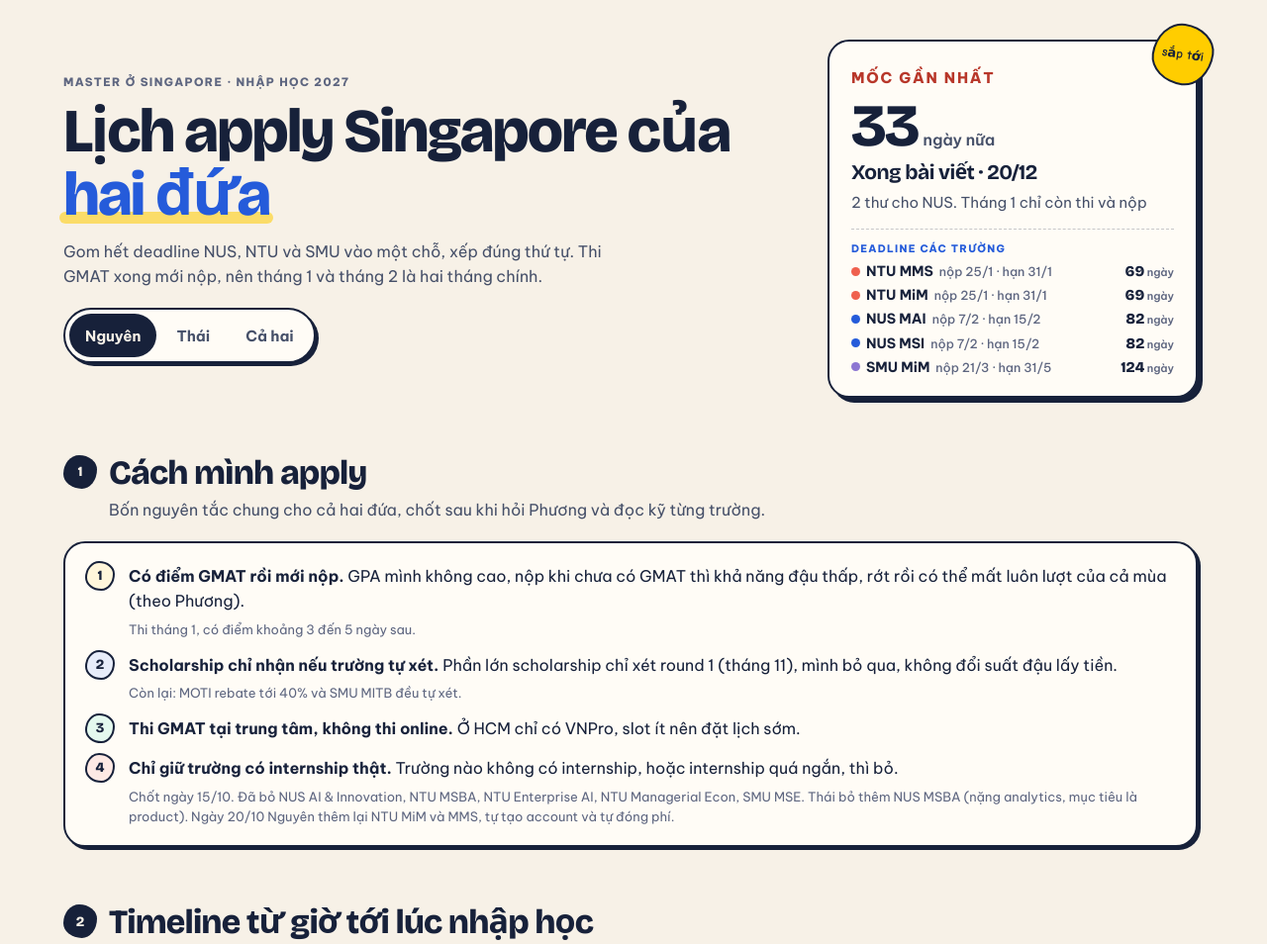
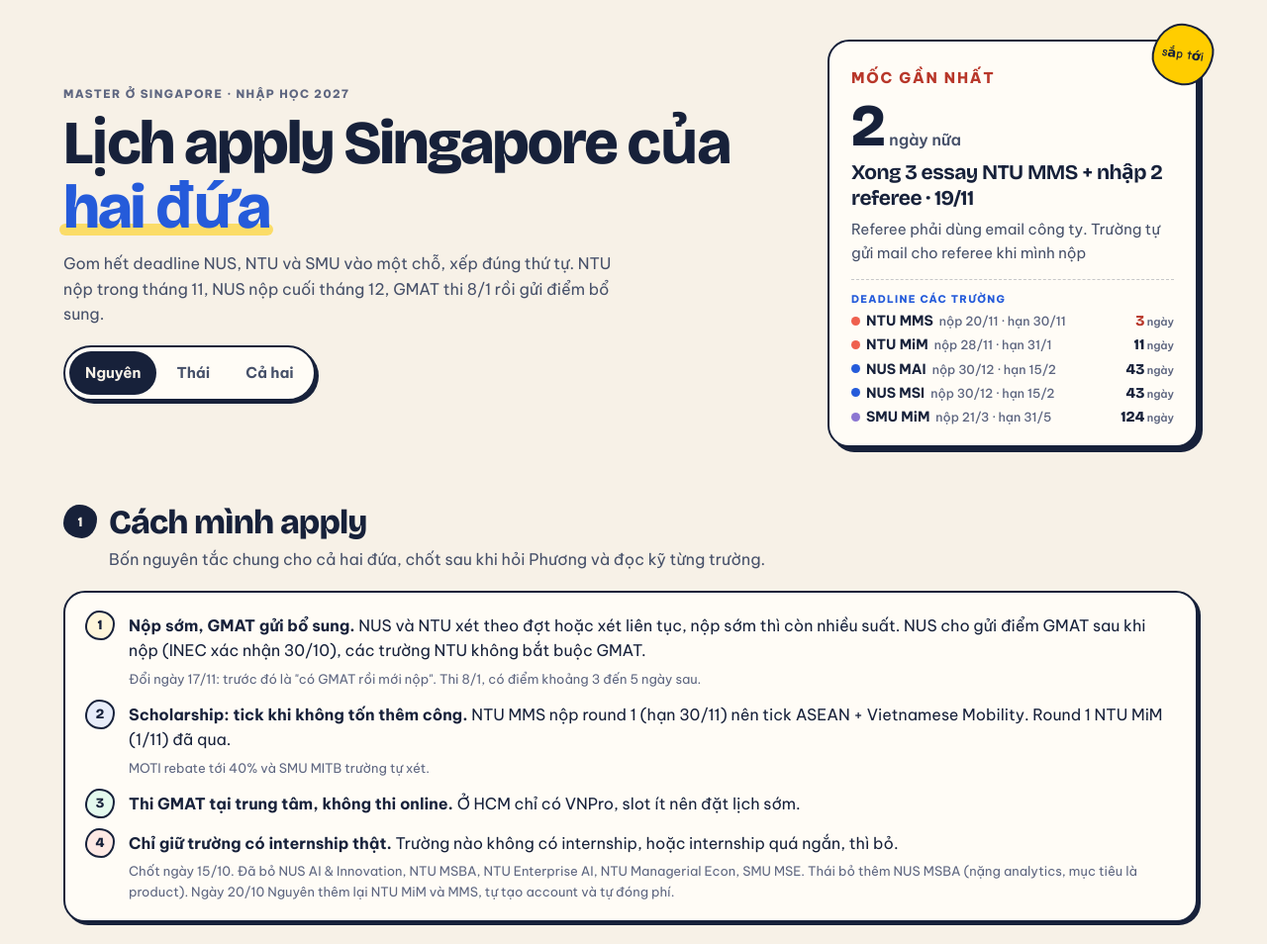
Before and after one commit to thai-max-nguyen/nguyen-sg-journey, a plain HTML site: page index.html in a window 1280 px wide. Shown: the top 954 px of the page at 99% size. Drawn offline with nearby package versions, Linux system fonts and the light colour scheme; a web font is replaced by a local one.

Commit message:
New plan 17/11: NTU in Nov (MMS 20/11, MiM + MSIS 28/11), NUS MAI/MSI 30/12, MOTI submitted, GMAT added later
Co-Authored-By: Claude Opus 5.5 <noreply@anthropic.com>

```diff
--- a/index.html
+++ b/index.html
@@ -325,7 +325,7 @@ h1,h2,h3,h4{font-family:var(--f-display);margin:0;letter-spacing:-.025em;font-st
     <div>
       <p class="eyebrow">Master ở Singapore · nhập học 2027</p>
       <h1>Lịch apply Singapore của <span>hai đứa</span></h1>
-      <p class="lede">Gom hết deadline NUS, NTU và SMU vào một chỗ, xếp đúng thứ tự. Thi GMAT xong mới nộp, nên tháng 1 và tháng 2 là hai tháng chính.</p>
+      <p class="lede">Gom hết deadline NUS, NTU và SMU vào một chỗ, xếp đúng thứ tự. NTU nộp trong tháng 11, NUS nộp cuối tháng 12, GMAT thi 8/1 rồi gửi điểm bổ sung.</p>
       <div class="who" role="radiogroup" aria-label="Xem lịch của ai">
         <button type="button" role="radio" data-who="n" aria-checked="true">Nguyên</button>
         <button type="button" role="radio" data-who="t" aria-checked="false">Thái</button>
@@ -346,8 +346,8 @@ h1,h2,h3,h4{font-family:var(--f-display);margin:0;letter-spacing:-.025em;font-st
     <div class="sec-h"><span class="num">1</span><h2 id="s1">Cách mình apply</h2></div>
     <p class="sec-sub">Bốn nguyên tắc chung cho cả hai đứa, chốt sau khi hỏi Phương và đọc kỹ từng trường.</p>
     <div class="rules">
-      <p><i style="--t:var(--ho-yellow-t)">1</i><span><b>Có điểm GMAT rồi mới nộp.</b> GPA mình không cao, nộp khi chưa có GMAT thì khả năng đậu thấp, rớt rồi có thể mất luôn lượt của cả mùa (theo Phương).<span class="src">Thi tháng 1, có điểm khoảng 3 đến 5 ngày sau.</span></span></p>
-      <p><i style="--t:var(--ho-blue-t)">2</i><span><b>Scholarship chỉ nhận nếu trường tự xét.</b> Phần lớn scholarship chỉ xét round 1 (tháng 11), mình bỏ qua, không đổi suất đậu lấy tiền.<span class="src">Còn lại: MOTI rebate tới 40% và SMU MITB đều tự xét.</span></span></p>
+      <p><i style="--t:var(--ho-yellow-t)">1</i><span><b>Nộp sớm, GMAT gửi bổ sung.</b> NUS và NTU xét theo đợt hoặc xét liên tục, nộp sớm thì còn nhiều suất. NUS cho gửi điểm GMAT sau khi nộp (INEC xác nhận 30/10), các trường NTU không bắt buộc GMAT.<span class="src">Đổi ngày 17/11: trước đó là "có GMAT rồi mới nộp". Thi 8/1, có điểm khoảng 3 đến 5 ngày sau.</span></span></p>
+      <p><i style="--t:var(--ho-blue-t)">2</i><span><b>Scholarship: tick khi không tốn thêm công.</b> NTU MMS nộp round 1 (hạn 30/11) nên tick ASEAN + Vietnamese Mobility. Round 1 NTU MiM (1/11) đã qua.<span class="src">MOTI rebate tới 40% và SMU MITB trường tự xét.</span></span></p>
       <p><i style="--t:var(--ho-green-t)">3</i><span><b>Thi GMAT tại trung tâm, không thi online.</b> Ở HCM chỉ có VNPro, slot ít nên đặt lịch sớm.</span></p>
       <p><i style="--t:var(--ho-coral-t)">4</i><span><b>Chỉ giữ trường có internship thật.</b> Trường nào không có internship, hoặc internship quá ngắn, thì bỏ.<span class="src">Chốt ngày 15/10. Đã bỏ NUS AI &amp; Innovation, NTU MSBA, NTU Enterprise AI, NTU Managerial Econ, SMU MSE. Thái bỏ thêm NUS MSBA (nặng analytics, mục tiêu là product). Ngày 20/10 Nguyên thêm lại NTU MiM và MMS, tự tạo account và tự đóng phí.</span></span></p>
     </div>
@@ -372,7 +372,7 @@ h1,h2,h3,h4{font-family:var(--f-display);margin:0;letter-spacing:-.025em;font-st
       <div class="g-scroll"><div class="g-in" id="gantt"></div></div>
       <p class="g-help"><span class="hand">mẹo:</span>kéo nút vàng, bấm vào một ngày trên biểu đồ, hoặc bấm vào nút vàng rồi dùng phím ← → (giữ Shift để nhảy 1 tuần).</p>
       <div class="legend2">
-        <div><span class="lk">Trường</span><span><i class="lg-bar" style="--c:var(--ho-blue)"></i>NUS</span><span><i class="lg-bar" style="--c:var(--ho-iris)"></i>SMU</span><span><i class="lg-bar" style="--c:var(--ho-ink)"></i>GMAT</span></div>
+        <div><span class="lk">Trường</span><span><i class="lg-bar" style="--c:var(--ho-blue)"></i>NUS</span><span><i class="lg-bar" style="--c:var(--ho-coral)"></i>NTU</span><span><i class="lg-bar" style="--c:var(--ho-iris)"></i>SMU</span><span><i class="lg-bar" style="--c:var(--ho-ink)"></i>GMAT</span></div>
         <div><span class="lk">Ký hiệu</span><span><i class="lg-bar" style="--c:var(--ho-ink-2)"></i>Chuẩn bị hồ sơ</span><span><i class="lg-dl"></i>Deadline của trường</span><span><i class="lg-plan"></i>Ngày mình tự đặt</span><span><i class="lg-slack"></i>Còn dư tới deadline</span><span><i class="lg-tent"></i>Nếu thi lại GMAT</span><span><i class="lg-alt"></i>Round 3</span><span><i class="lg-offer"></i>Có kết quả</span><span><i class="lg-today"></i>Hôm nay</span></div>
       </div>
     </div>
@@ -384,7 +384,7 @@ h1,h2,h3,h4{font-family:var(--f-display);margin:0;letter-spacing:-.025em;font-st
     <div class="log" id="log"></div>
   </section>
 
-  <p class="foot">Nguồn: trang tuyển sinh chính thức của NUS, NTU, SMU và mba.com, cập nhật ngày 21/10/2026. Ngày thi GMAT của Nguyên là dự kiến.</p>
+  <p class="foot">Nguồn: trang tuyển sinh chính thức của NUS, NTU, SMU và mba.com, cập nhật ngày 17/11/2026. Ngày thi GMAT của Nguyên là dự kiến.</p>
 </div>
 
 <script>
@@ -401,34 +401,38 @@ h1,h2,h3,h4{font-family:var(--f-display);margin:0;letter-spacing:-.025em;font-st
 
   /* schools (cards), who: n = Nguyên, t = Thái, b = both */
   var Q=[
-    {id:"t-moti",who:"t",d:"2027-02-28",own:"2027-01-16",ico:"MOTI",k:"nus",school:"NUS",name:"MSc Management of Technology & Innovation (PMDS)",round:"Xét liên tục",fee:"S$109 · đã đóng 20/10",
-     notes:["Hồ sơ làm sẵn, có điểm GMAT là nộp, thứ Bảy 16/1","Học thêm chuyên ngành PMDS, cần GPA lúc tốt nghiệp từ 3.50","Internship MT5766: ít nhất 4 tháng, khoảng 40 giờ/tuần, tự tìm công ty. Trường khuyên làm ở học kỳ 2 (tháng 1 đến 5/2028), nên tìm công ty từ học kỳ 1","GMAT không bắt buộc nhưng được ưu tiên","Không cần referee","Rebate tới 40% cho người ASEAN, trường tự xét sau khi có offer"]},
+    {id:"t-moti",who:"t",d:"2026-11-06",ico:"MOTI",k:"nus",school:"NUS",name:"MSc Management of Technology & Innovation (PMDS)",round:"Đã nộp 6/11",fee:"S$109 · đã đóng 20/10",
+     notes:["Đã nộp 6/11 (INEC nộp, mã hồ sơ K070700222). Có điểm GMAT thì gửi bổ sung","Học thêm chuyên ngành PMDS, cần GPA lúc tốt nghiệp từ 3.50","Internship MT5766: ít nhất 4 tháng, khoảng 40 giờ/tuần, tự tìm công ty. Trường khuyên làm ở học kỳ 2 (tháng 1 đến 5/2028), nên tìm công ty từ học kỳ 1","GMAT không bắt buộc nhưng được ưu tiên","Không cần referee","Rebate tới 40% cho người ASEAN, trường tự xét sau khi có offer"]},
+    {id:"t-msis",who:"t",d:"2027-02-15",own:"2026-11-28",ico:"MSIS",k:"ntu",school:"NTU",name:"MSc Information Systems (WKWSCI)",round:"Tự nộp",fee:"S$50 · tự đóng",
+     notes:["Nộp 28/11 trên portal COAL, hạn của trường 15/2","3 bài: Reason (≤2000 ký tự), Work Assignment (≤2000 ký tự), Personal Statement (không bắt buộc)","Không cần GMAT","Referee gửi thư sau khi mình bấm nộp (luật của WKWSCI)"]},
     {id:"t-mitb",who:"t",d:"2027-05-31",own:"2027-03-14",ico:"MITB",k:"smu",school:"SMU",name:"Master of IT in Business",round:"#2 · track DT",fee:"đã đóng qua INEC",
      notes:["Đổi sang track Digital Transformation: có vai Digital Product Manager và 2 môn product (IS622, IS624)","Internship 6 tháng, không bắt buộc, công ty chọn người","Nộp trước 14/3 để không đụng lễ cưới Đà Lạt (3/4) và đám cưới Tây Ninh (15–16/5), hạn của trường là 31/5","Scholarship SMU tự xét, không phải nộp thêm (ASEAN PG cần GMAT 650 thang cũ)","Không apply Vingroup scholarship vì phải về làm cho Vin"]},
-    {id:"n-mai",who:"n",d:"2027-02-15",own:"2027-02-07",ico:"MAI",k:"nus",school:"NUS",name:"MSc Marketing Analytics & Insights",round:"Round cuối",fee:"S$100 · đã đóng",
-     notes:["Nộp sau khi có điểm GMAT, trước 15/2","Không cần referee","Motivation letter tối đa 500 chữ","Round cuối không có scholarship, kết quả có thể tới tháng 6, 7","Chọn làm internship (BMK5300A, 4 tín chỉ, tự tìm công ty) thay cho consultancy project"]},
-    {id:"n-msi",who:"n",d:"2027-02-15",own:"2027-02-07",ico:"MSI",k:"nus",school:"NUS",name:"MSc Strategic Analysis & Innovation",round:"Round cuối",fee:"S$100 · đã đóng 20/10",
-     notes:["Nộp cùng lúc với MAI, trước 15/2","Motivation letter viết riêng, không dùng lại bài MAI","Có interview nếu vào shortlist","Đăng ký internship BMP5301 (không bắt buộc, thêm S$7,085, học kéo dài tới tháng 11/2028)"]},
+    {id:"n-mai",who:"n",d:"2027-02-15",own:"2026-12-30",ico:"MAI",k:"nus",school:"NUS",name:"MSc Marketing Analytics & Insights",round:"Round cuối",fee:"S$100 · đã đóng",
+     notes:["Nộp trước cuối tháng 12, hạn của trường 15/2. Điểm GMAT gửi bổ sung sau","Không cần referee","Motivation letter tối đa 500 chữ","Round cuối không có scholarship, kết quả có thể tới tháng 6, 7","Chọn làm internship (BMK5300A, 4 tín chỉ, tự tìm công ty) thay cho consultancy project"]},
+    {id:"n-msi",who:"n",d:"2027-02-15",own:"2026-12-30",ico:"MSI",k:"nus",school:"NUS",name:"MSc Strategic Analysis & Innovation",round:"Round cuối",fee:"S$100 · đã đóng 20/10",
+     notes:["Nộp cùng lúc với MAI, trước cuối tháng 12","Motivation letter viết riêng, không dùng lại bài MAI","Có interview nếu vào shortlist","Đăng ký internship BMP5301 (không bắt buộc, thêm S$7,085, học kéo dài tới tháng 11/2028)"]},
     {id:"n-smumim",who:"n",d:"2027-05-31",own:"2027-03-21",ico:"MiM",k:"smu",school:"SMU",name:"MSc in Management",round:"#3 · intake tháng 8",fee:"S$100 · đang xin miễn",
      notes:["Trường thứ 3 của Nguyên, chắc chắn nộp","Nhận GMAT, GRE hoặc SMU Admission Test (thi riêng của trường, thay được GMAT)","2 referee, 18 tháng full-time, SMU lo Student's Pass","Internship ít nhất 10 tuần, tháng 4 đến 6/2028. Không chọn bỏ internship","Nộp trước 21/3 cho khỏi đụng lễ cưới. Hạn của trường 31/5","Phí có thể được miễn, Nguyên đang mail xin SMU"]},
-    {id:"n-ntumms",who:"n",d:"2027-01-31",own:"2027-01-25",ico:"MMS",k:"ntu",school:"NTU",name:"MSc Marketing Science",round:"Round 2",fee:"S$100 · tự đóng",
-     notes:["Thêm lại ngày 20/10. Nguyên tự tạo account NTU và tự đóng phí","Nộp sau khi có điểm GMAT, trước 31/1 (Round 2). Round 3 hạn 31/3","NTU chỉ nhận điểm GMAT thi tại trung tâm","Cần essays, 2 referee (email công ty), CV tối đa 3 trang, video giới thiệu","Internship không bắt buộc, tháng 7 đến 12/2028"]},
-    {id:"n-ntumim",who:"n",d:"2027-01-31",own:"2027-01-25",ico:"MiM",k:"ntu",school:"NTU",name:"Master in Management",round:"Round 2",fee:"S$100 · tự đóng",
-     notes:["Thêm lại ngày 20/10. Nguyên tự tạo account NTU và tự đóng phí","Nộp sau khi có điểm GMAT, trước 31/1 (Round 2). Round 3 hạn 31/3","Cần essays, 2 referee, phỏng vấn quay video","Internship không bắt buộc, tháng 7 đến 12"]}
+    {id:"n-ntumms",who:"n",d:"2026-11-30",own:"2026-11-20",ico:"MMS",k:"ntu",school:"NTU",name:"MSc Marketing Science",round:"Round 1 · có scholarship",fee:"S$100 · tự đóng",
+     notes:["Thêm lại ngày 20/10. Nguyên tự tạo account NTU và tự đóng phí","Nộp 20/11, trước chuyến Hàn. Round 1 hạn 30/11, xét ASEAN scholarship (tới 90%)","Tick cả ASEAN và Vietnamese Mobility, trường chỉ trao 1","GMAT không bắt buộc, NTU chỉ nhận điểm thi tại trung tâm","Cần essays, 2 referee (email công ty), CV tối đa 3 trang, video giới thiệu","Internship không bắt buộc, tháng 7 đến 12/2028"]},
+    {id:"n-ntumim",who:"n",d:"2027-01-31",own:"2026-11-28",ico:"MiM",k:"ntu",school:"NTU",name:"Master in Management",round:"Round 2",fee:"S$100 · tự đóng",
+     notes:["Thêm lại ngày 20/10. Nguyên tự tạo account NTU và tự đóng phí","Nộp 28/11, sớm trong Round 2 (hạn 31/1). GMAT không bắt buộc","Cần essays, 2 referee, phỏng vấn quay video","Internship không bắt buộc, tháng 7 đến 12"]}
   ];
   /* milestones */
   var EV=[
     {who:"b",d:"2026-10-31",t:"Đặt lịch thi GMAT",n:"Thi tại trung tâm, slot ở HCM ít nên đặt sớm",ids:["gmat"],k:"res"},
     {who:"t",d:"2026-10-31",t:"Bắt đầu tìm công ty internship cho MOTI",n:"Internship MT5766 phải tự tìm, ít nhất 4 tháng. Bắt đầu kết nối từ giờ để kịp học kỳ 2 (tháng 1/2028)",ids:["t-moti"],k:"nus"},
     {who:"b",d:"2026-11-21",t:"Đi Hàn 21 đến 24/11",n:"Nghỉ ôn mấy ngày này",ids:["life"],k:"life",life:1},
-    {who:"t",d:"2026-12-12",t:"Hồ sơ MOTI sẵn sàng",n:"Chỉ còn chờ điểm GMAT",ids:["t-moti"],k:"nus"},
-    {who:"n",d:"2026-12-20",t:"Xong bài viết",n:"2 thư cho NUS. Tháng 1 chỉ còn thi và nộp",ids:["n-mai","n-msi"],k:"res"},
+    {who:"n",d:"2026-11-19",t:"Xong 3 essay NTU MMS + nhập 2 referee",n:"Referee phải dùng email công ty. Trường tự gửi mail cho referee khi mình nộp",ids:["n-ntumms"],k:"ntu"},
+    {who:"n",d:"2026-11-20",t:"Nộp NTU MMS",n:"Round 1, hạn 30/11. Tick ASEAN + Vietnamese Mobility scholarship",ids:["n-ntumms"],k:"ntu",main:1,school:1},
+    {who:"t",d:"2026-11-26",t:"Chốt 3 bài NTU MSIS",n:"Reason, Work Assignment, Personal Statement (chị Phương, anh Phong review)",ids:["t-msis"],k:"ntu"},
+    {who:"t",d:"2026-11-28",t:"Nộp NTU MSIS",n:"Portal COAL, S$50. Sau khi nộp nhắc chị Chi, anh Tú gửi thư giới thiệu",ids:["t-msis"],k:"ntu",main:1,school:1},
+    {who:"n",d:"2026-11-28",t:"Nộp NTU MiM",n:"Round 2, hạn của trường 31/1. Câu hỏi essay chỉ thấy trong portal NBS",ids:["n-ntumim"],k:"ntu",main:1,school:1},
+    {who:"b",d:"2026-11-30",t:"Xong mọi bài viết",n:"2 thư NUS (MAI, MSI) và PS1 + PS2 SMU MiM. Chỉ còn GMAT",ids:["n-mai","n-msi","n-smumim"],k:"res"},
+    {who:"n",d:"2026-12-15",t:"Có giấy chứng minh tài chính",n:"NUS MAI + MSI cần sao kê ngân hàng hoặc thư bảo lãnh (INEC hướng dẫn)",ids:["n-mai","n-msi"],k:"nus"},
+    {who:"n",d:"2026-12-30",t:"Nộp NUS MAI và NUS MSI",n:"Hạn của trường 15/2. Điểm GMAT gửi bổ sung sau khi thi",ids:["n-mai","n-msi"],k:"nus",main:1,school:1},
     {who:"b",d:"2027-01-08",t:"Thi GMAT",n:"Thái thi 8/1 ở VNPro. Nguyên thi cùng tuần (dự kiến)",ids:["gmat"],k:"res",main:1},
-    {who:"b",d:"2027-01-12",t:"Có điểm GMAT lần 1",n:"Điểm ổn thì nộp luôn. Muốn thi lại thì thi khoảng 26/1, vẫn kịp nộp NUS 7/2",ids:["gmat"],k:"res"},
-    {who:"t",d:"2027-01-16",t:"Nộp NUS MOTI",n:"Nộp kèm điểm GMAT, xét liên tục nên nộp sớm",ids:["t-moti"],k:"nus",main:1,school:1},
-    {who:"n",d:"2027-01-25",t:"Nộp NTU MMS và NTU MiM",n:"Round 2, hạn của trường 31/1. Nộp bằng account NTU của Nguyên",ids:["n-ntumms","n-ntumim"],k:"ntu",main:1,school:1},
-    {who:"n",d:"2027-02-07",t:"Nộp NUS MAI và NUS MSI",n:"Round cuối, hạn của trường 15/2. Kịp cả khi thi lại GMAT cuối tháng 1",ids:["n-mai","n-msi"],k:"nus",main:1,school:1},
-    {who:"t",d:"2027-02-28",t:"Hạn cuối NUS MOTI",n:"Đã nộp từ tháng 1 thì không cần làm gì",ids:["t-moti"],k:"nus",school:1},
+    {who:"b",d:"2027-01-12",t:"Có điểm GMAT lần 1",n:"Gửi điểm cho NUS (MOTI, MAI, MSI). Điểm tốt thì gửi thêm cho NTU",ids:["gmat"],k:"res"},
     {who:"b",d:"2027-03-01",t:"Bắt đầu có kết quả",n:"Các trường báo dần từ tháng 3 tới khoảng tháng 6",ids:["offer"],k:"res",main:1},
     {who:"t",d:"2027-03-14",t:"Nộp SMU MITB (track Digital Transformation)",n:"Trường #2, chắc chắn nộp, nộp trước mùa cưới. Hạn của trường 31/5",ids:["t-mitb"],k:"smu",main:1,school:1},
     {who:"n",d:"2027-03-21",t:"Nộp SMU MiM",n:"Trường thứ 3, chắc chắn nộp, nộp trước mùa cưới. SMU nhận GMAT hoặc SMU Admission Test. Hạn của trường 31/5",ids:["n-smumim"],k:"smu",main:1,school:1},
@@ -441,19 +445,21 @@ h1,h2,h3,h4{font-family:var(--f-display);margin:0;letter-spacing:-.025em;font-st
   var PREP={
     "b|2026-10-31":["Chọn ngày thi tuần 8/1 ở VNPro","Đặt chỗ và trả phí trên mba.com","Làm 1 bài thi thử"],
     "t|2026-10-31":["Lên danh sách công ty muốn làm internship","Bắt đầu nhắn hỏi người quen ở Singapore"],
-    "t|2026-12-12":["Viết statement 1 trang"],
-    "n|2026-12-20":["2 thư cho NUS (MAI, MSI), mỗi thư tối đa 500 chữ","Essays cho NTU MMS và NTU MiM","Hỏi trước 2 người viết thư giới thiệu cho NTU và SMU MiM"],
+    "n|2026-11-19":["Essay 1, 2, 3 (mỗi bài tối đa 400 chữ)","Nhập tên + email công ty của 2 referee","CV tối đa 3 trang"],
+    "n|2026-11-20":["Tick ASEAN + Vietnamese Mobility","Trả phí S$100","Báo 2 referee để ý mail của NTU"],
+    "t|2026-11-28":["Dán 2 bài vào portal, upload Personal Statement","Trả phí S$50","Nhắn chị Chi, anh Tú gửi thư"],
+    "n|2026-11-28":["Copy câu hỏi essay từ portal NBS","Dùng lại 2 referee của MMS","Trả phí S$100"],
+    "b|2026-11-30":["2 thư NUS, mỗi thư tối đa 500 chữ","PS1 + PS2 SMU MiM, 500–600 chữ mỗi bài"],
+    "n|2026-12-30":["Upload 2 thư + chứng minh tài chính","Trả phí"],
     "b|2027-01-08":["Làm 1 bài thi thử full","Mang passport bản gốc"],
-    "b|2027-01-12":["Xem điểm: nộp luôn hay thi lại","Gửi điểm cho các trường"],
-    "t|2027-01-16":["Nộp MOTI kèm điểm GMAT"],
-    "n|2027-02-07":["Nộp 2 thư NUS, trả phí"],
+    "b|2027-01-12":["Gửi điểm GMAT cho NUS MOTI, MAI, MSI","Điểm tốt thì gửi thêm cho NTU"],
     "b|2027-03-01":["Mỗi tuần xem email của trường"],
     "t|2027-03-14":["Dùng lại 2 essay MITB","Chọn track Digital Transformation khi nộp"],
     "n|2027-03-21":["Nộp SMU MiM, điền email 2 người giới thiệu","Không chọn bỏ internship"],
     "b|2027-06-30":["Chọn trường, đặt cọc","Làm Student's Pass"]
   };
   EV.forEach(function(e){var x=PREP[e.who+"|"+e.d];if(x)e.prep=x});
-  var PILL={"t-moti":"NUS MOTI","t-mitb":"SMU MITB","n-mai":"NUS MAI","n-msi":"NUS MSI","n-smumim":"SMU MiM","n-ntumms":"NTU MMS","n-ntumim":"NTU MiM"};
+  var PILL={"t-moti":"NUS MOTI","t-msis":"NTU MSIS","t-mitb":"SMU MITB","n-mai":"NUS MAI","n-msi":"NUS MSI","n-smumim":"SMU MiM","n-ntumms":"NTU MMS","n-ntumim":"NTU MiM"};
 
   function D(s){var p=s.split("-").map(Number);return new Date(p[0],p[1]-1,p[2])}
   var today=new Date();today.setHours(0,0,0,0);
@@ -554,13 +560,14 @@ h1,h2,h3,h4{font-family:var(--f-display);margin:0;letter-spacing:-.025em;font-st
     {grp:"Cả hai",who:"b"},
     {id:"gmat",label:"Ôn và thi GMAT",k:"res",who:"b",prep:["2026-10-11","2027-01-08"],plan:[["2026-10-31","đặt lịch"],["2027-01-08","thi 8/1"]],retake:["2027-01-09","2027-01-26"]},
     {grp:"Nguyên",who:"n"},
-    {id:"n-mai",label:"NUS MAI",k:"nus",who:"n",prep:["2026-10-11","2027-02-07"],plan:[["2027-02-07","nộp 7/2"]],slack:["2027-02-08","2027-02-15"],dl:"2027-02-15"},
-    {id:"n-msi",label:"NUS MSI",k:"nus",who:"n",prep:["2026-10-11","2027-02-07"],plan:[["2027-02-07","nộp 7/2"]],slack:["2027-02-08","2027-02-15"],dl:"2027-02-15"},
-    {id:"n-ntumms",label:"NTU MMS",k:"ntu",who:"n",prep:["2026-10-20","2027-01-25"],plan:[["2027-01-25","nộp 25/1"]],slack:["2027-01-26","2027-01-31"],dl:"2027-01-31"},
-    {id:"n-ntumim",label:"NTU MiM",k:"ntu",who:"n",prep:["2026-10-20","2027-01-25"],plan:[["2027-01-25","nộp 25/1"]],slack:["2027-01-26","2027-01-31"],dl:"2027-01-31"},
+    {id:"n-mai",label:"NUS MAI",k:"nus",who:"n",prep:["2026-10-11","2026-12-30"],plan:[["2026-12-30","nộp 30/12"]],slack:["2026-12-31","2027-02-15"],dl:"2027-02-15"},
+    {id:"n-msi",label:"NUS MSI",k:"nus",who:"n",prep:["2026-10-11","2026-12-30"],plan:[["2026-12-30","nộp 30/12"]],slack:["2026-12-31","2027-02-15"],dl:"2027-02-15"},
+    {id:"n-ntumms",label:"NTU MMS",k:"ntu",who:"n",prep:["2026-10-20","2026-11-20"],plan:[["2026-11-20","nộp 20/11"]],slack:["2026-11-21","2026-11-30"],dl:"2026-11-30"},
+    {id:"n-ntumim",label:"NTU MiM",k:"ntu",who:"n",prep:["2026-10-20","2026-11-28"],plan:[["2026-11-28","nộp 28/11"]],slack:["2026-11-29","2027-01-31"],dl:"2027-01-31"},
     {id:"n-smumim",label:"SMU MiM",tag:"#3",k:"smu",who:"n",prep:["2027-03-01","2027-03-21"],plan:[["2027-03-21","nộp 21/3"]],slack:["2027-03-22","2027-05-31"],dl:"2027-05-31"},
     {grp:"Thái",who:"t"},
-    {id:"t-moti",label:"NUS MOTI",tag:"PMDS",k:"nus",who:"t",prep:["2026-10-11","2027-01-16"],plan:[["2026-10-31","tìm host"],["2027-01-16","nộp 16/1"]],slack:["2027-01-17","2027-02-28"],dl:"2027-02-28"},
+    {id:"t-moti",label:"NUS MOTI",tag:"PMDS",k:"nus",who:"t",prep:["2026-10-11","2026-11-06"],plan:[["2026-11-06","đã nộp 6/11"],["2027-01-12","gửi GMAT"]]},
+    {id:"t-msis",label:"NTU MSIS",k:"ntu",who:"t",prep:["2026-11-05","2026-11-28"],plan:[["2026-11-28","nộp 28/11"]],slack:["2026-11-29","2027-02-15"],dl:"2027-02-15"},
     {id:"t-mitb",label:"SMU MITB · DT",tag:"#2",k:"smu",who:"t",prep:["2027-02-01","2027-03-14"],plan:[["2027-03-14","nộp 14/3"]],slack:["2027-03-15","2027-05-31"],dl:"2027-05-31"},
     {grp:"Sau khi nộp",who:"b"},
     {id:"offer",label:"Kết quả, chọn offer",k:"res",who:"b",res:["2027-03-01","2027-06-30"],cls:"offer"},
```
